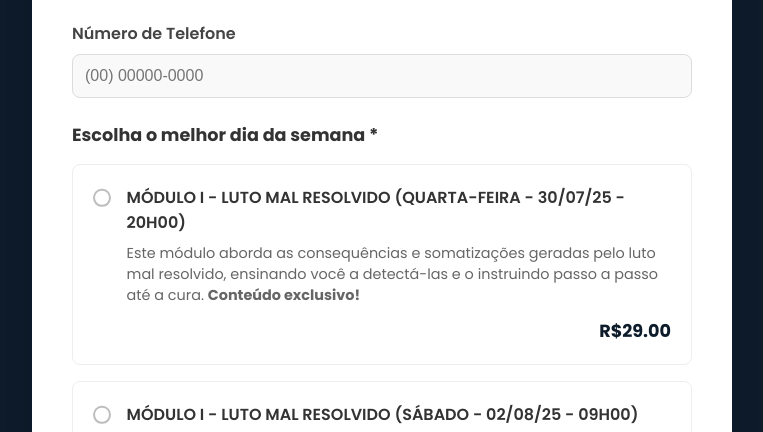
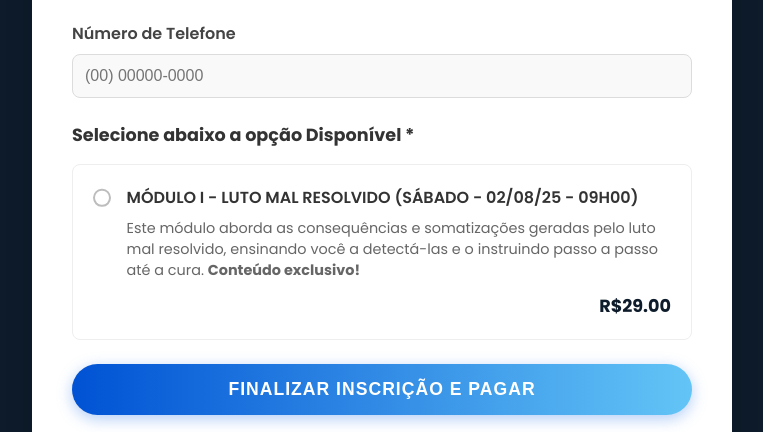
Before and after one commit to 2bertox2/projetonst, a website: page index.html in a window 1280 px wide. Shown: the part 792-1224 px from the top of the page, without its empty margins (258-1021 px from the left). Drawn offline with Linux system fonts and the light colour scheme.

Commit message:
Add files via upload

```diff
--- a/index.html
+++ b/index.html
@@ -19,10 +19,8 @@
                 <div class="form-group"><label for="cpf">CPF *</label><input type="text" id="cpf" name="cpf" placeholder="000.000.000-00" maxlength="14" required></div>
                 <div class="form-group"><label for="phone">Número de Telefone</label><input type="text" id="phone" name="phone" placeholder="(00) 00000-0000" maxlength="15"></div>
                 <div class="form-group product-section">
-                    <label>Escolha o melhor dia da semana *</label>
-                    <div class="radio-option"><input type="radio" id="turma_quarta" name="turma" value="quarta_3007" required><label for="turma_quarta"><strong>MÓDULO I - LUTO MAL RESOLVIDO (QUARTA-FEIRA - 30/07/25 - 20H00)</strong><span>Este módulo aborda as consequências e somatizações geradas pelo luto mal resolvido, ensinando você a detectá-las e o instruindo passo a passo até a cura.
+                    <label>Selecione abaixo a opção Disponível *</label>
 
-<b>Conteúdo exclusivo!</b></span><span class="price">R$29.00</span></label></div>
                     <div class="radio-option"><input type="radio" id="turma_sabado" name="turma" value="sabado_0208" required><label for="turma_sabado"><strong>MÓDULO I - LUTO MAL RESOLVIDO (SÁBADO - 02/08/25 - 09H00)</strong><span>Este módulo aborda as consequências e somatizações geradas pelo luto mal resolvido, ensinando você a detectá-las e o instruindo passo a passo até a cura.
 
 <b>Conteúdo exclusivo!</b></span><span class="price">R$29.00</span></label></div>
```
